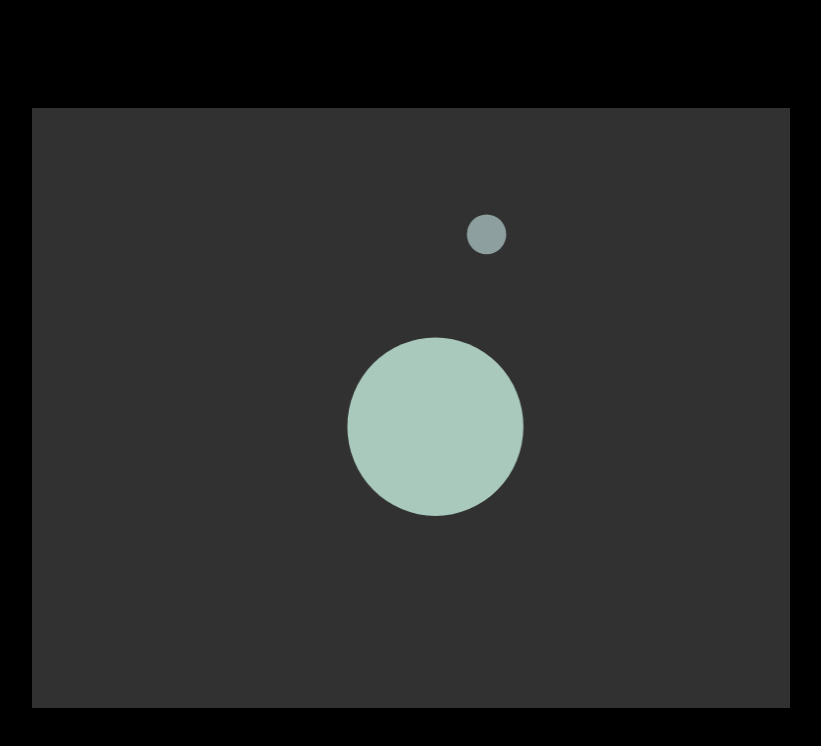
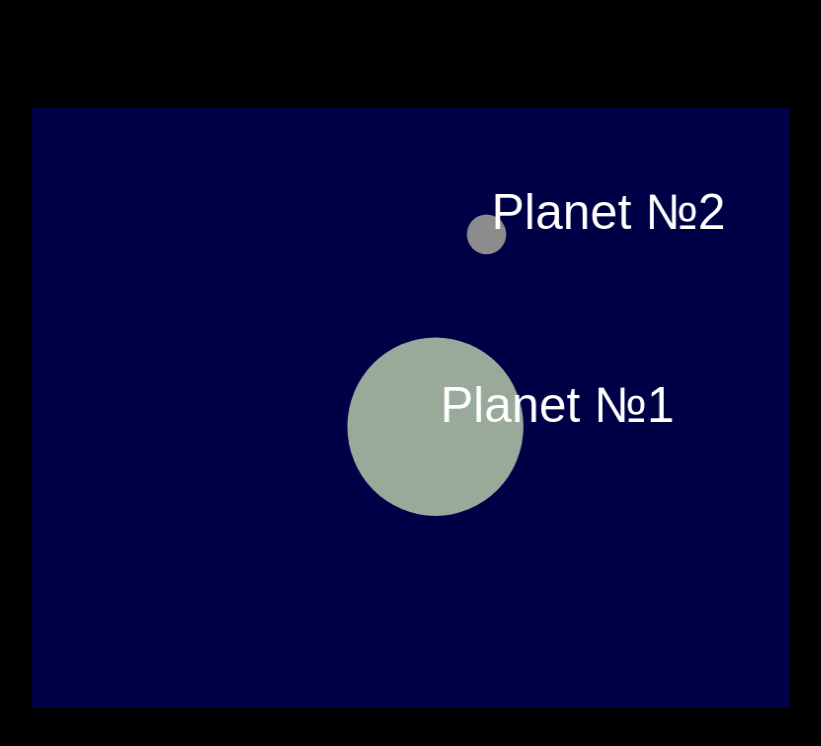
Before and after one commit to DemetryCPP/Celestial, a plain HTML site: page index.html in a window 1280 px wide. Shown: the whole page, without its empty margins (52-873 px from the left). Drawn offline with Linux system fonts and the light colour scheme.

Commit message:
add planet names

```diff
--- a/scripts/CosmosObject.js
+++ b/scripts/CosmosObject.js
@@ -1,5 +1,5 @@
 class CosmosObject {
-    constructor(mass, [ x, y ], [ vx, vy ], color) {
+    constructor(mass, [ x, y ], [ vx, vy ], color, name) {
         this.mass = +mass;
 
         this.x = x;
@@ -9,6 +9,8 @@ class CosmosObject {
         this.vy = vy;
 
         this.color = color ?? this.randomColor();
+        this.id = ++planetsCount;
+        this.name = name ?? 'Planet №' + this.id;
     }
 
     get radius() {
@@ -17,9 +19,14 @@ class CosmosObject {
 
     draw() {
         ctx.beginPath();
+
         ctx.arc(this.x, this.y, this.radius, 0, 2 * PI);
         ctx.fillStyle = this.color;
         ctx.fill();
+
+        ctx.fillStyle = "white"
+        ctx.font = "50px sans-serif"
+        ctx.fillText(this.name, this.x + 5, this.y - 5);
     }
 
     influence(b = new CosmosObject) {
@@ -38,7 +45,7 @@ class CosmosObject {
     }
 
     randomColor() {
-        const randomHEX = () => (8 + round(random() * 8)).toString(16);
+        const randomHEX = () => (8 + round(random() * 4)).toString(16);
         return '#' + Array.from(new Array(6), randomHEX).join('');
     }
 }
--- a/scripts/variables.js
+++ b/scripts/variables.js
@@ -2,3 +2,5 @@ const canvas = document.getElementById("canvas");
 const ctx = canvas.getContext("2d");
 
 const { PI, random, round, hypot, sqrt, abs } = Math;
+
+let planetsCount = 0;
--- a/style.css
+++ b/style.css
@@ -11,7 +11,7 @@ body {
 }
 
 canvas {
-    background-color: rgb(49, 49, 49);
+    background-color:rgb(0, 0, 70);
     width: 60%;
     height: 75%;
     margin-left: 6%;
```
